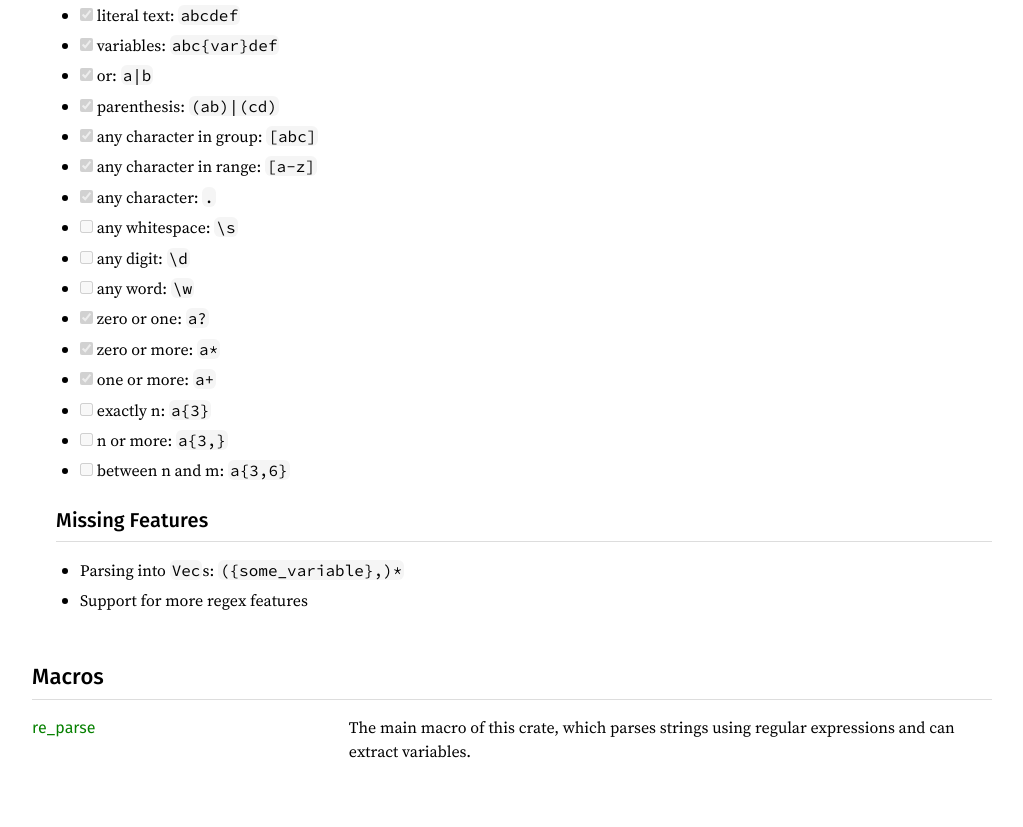
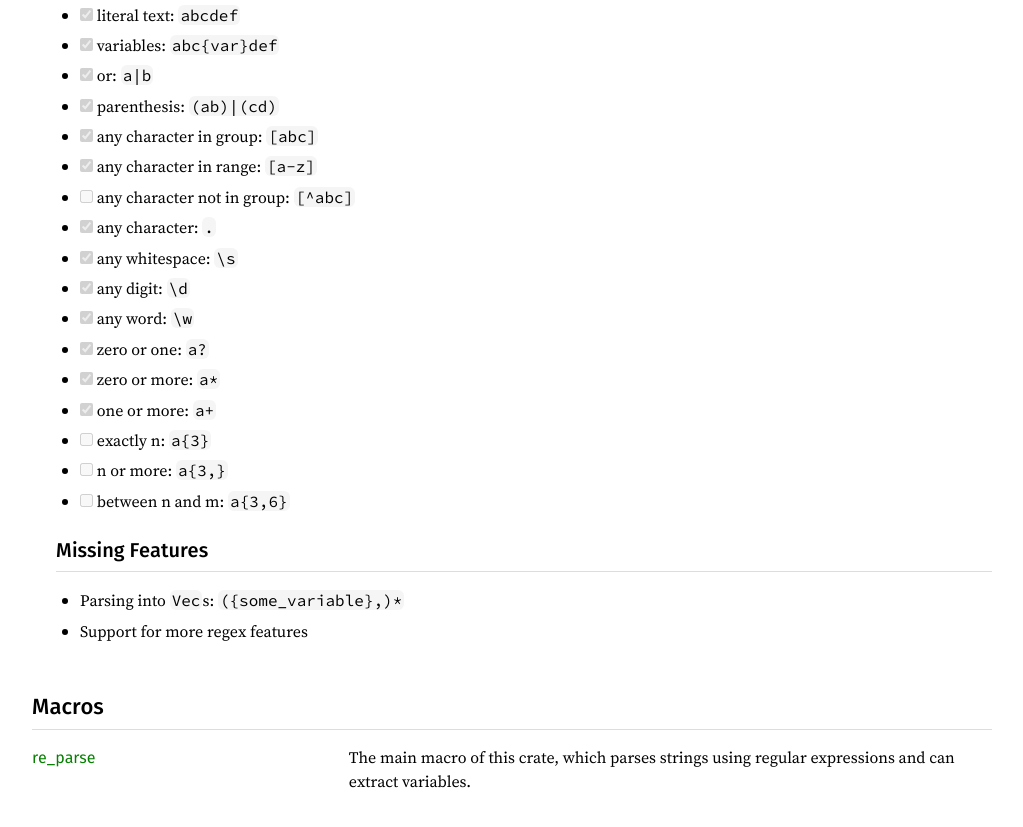
Before and after one commit to Inky-developer/regex-parse, a plain HTML site: page regex_parse/index.html in a window 1280 px wide. Shown: the part 1563-2390 px from the top of the page, without its empty margins (213-1236 px from the left). Before the commit the page ends 2366 px from the top, so only its background shows below. Drawn offline with Linux system fonts and the light colour scheme.

Commit message:
deploy: 466030f63cdef03d9425834945ecd26860c7099c

```diff
--- a/regex_parse/index.html
+++ b/regex_parse/index.html
@@ -43,13 +43,15 @@ parenthesis: <code>(ab)|(cd)</code></li>
 any character in group: <code>[abc]</code></li>
 <li><input disabled="" type="checkbox" checked=""/>
 any character in range: <code>[a-z]</code></li>
+<li><input disabled="" type="checkbox"/>
+any character not in group: <code>[^abc]</code></li>
 <li><input disabled="" type="checkbox" checked=""/>
 any character: <code>.</code></li>
-<li><input disabled="" type="checkbox"/>
+<li><input disabled="" type="checkbox" checked=""/>
 any whitespace: <code>\s</code></li>
-<li><input disabled="" type="checkbox"/>
+<li><input disabled="" type="checkbox" checked=""/>
 any digit: <code>\d</code></li>
-<li><input disabled="" type="checkbox"/>
+<li><input disabled="" type="checkbox" checked=""/>
 any word: <code>\w</code></li>
 <li><input disabled="" type="checkbox" checked=""/>
 zero or one: <code>a?</code></li>
```
